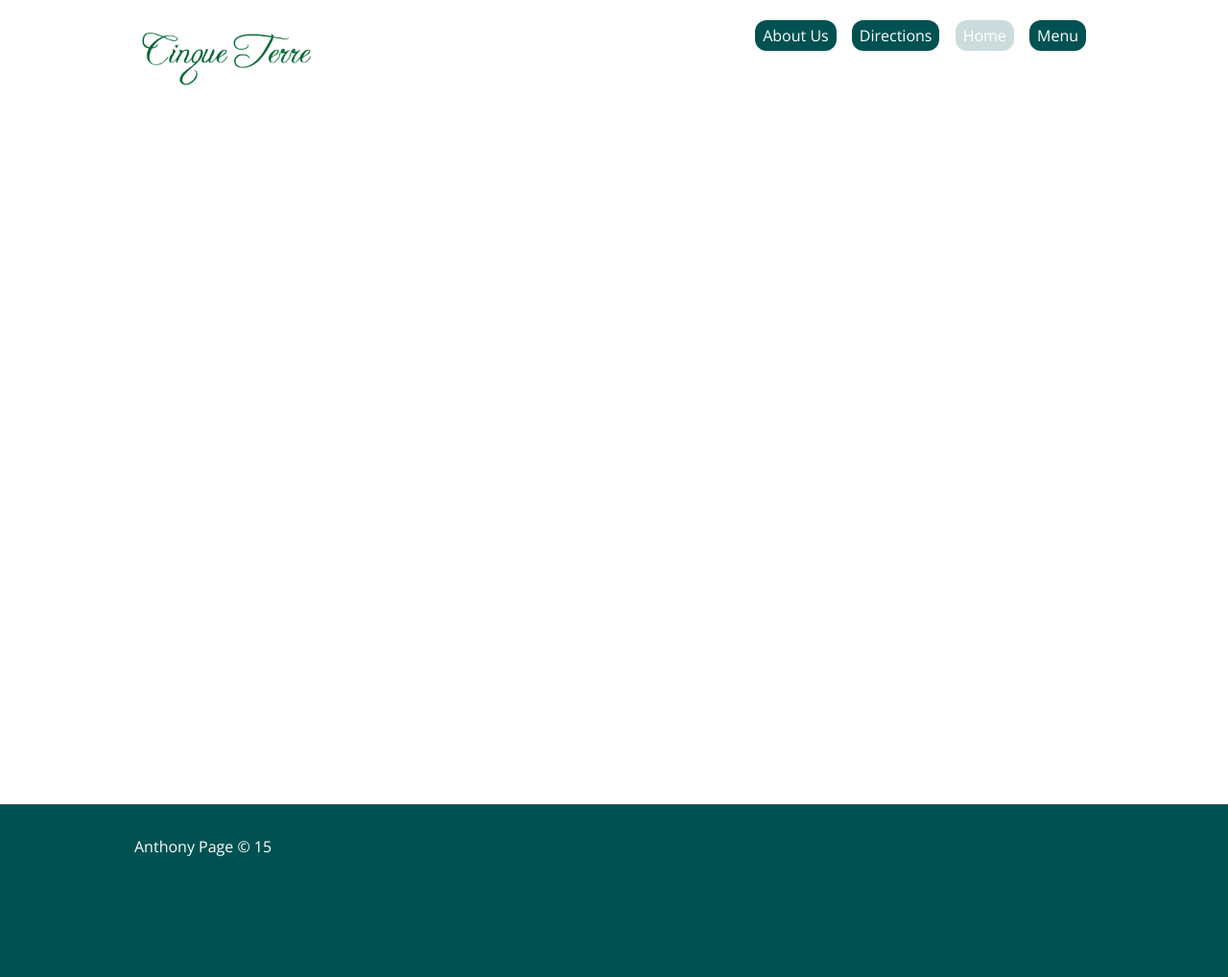
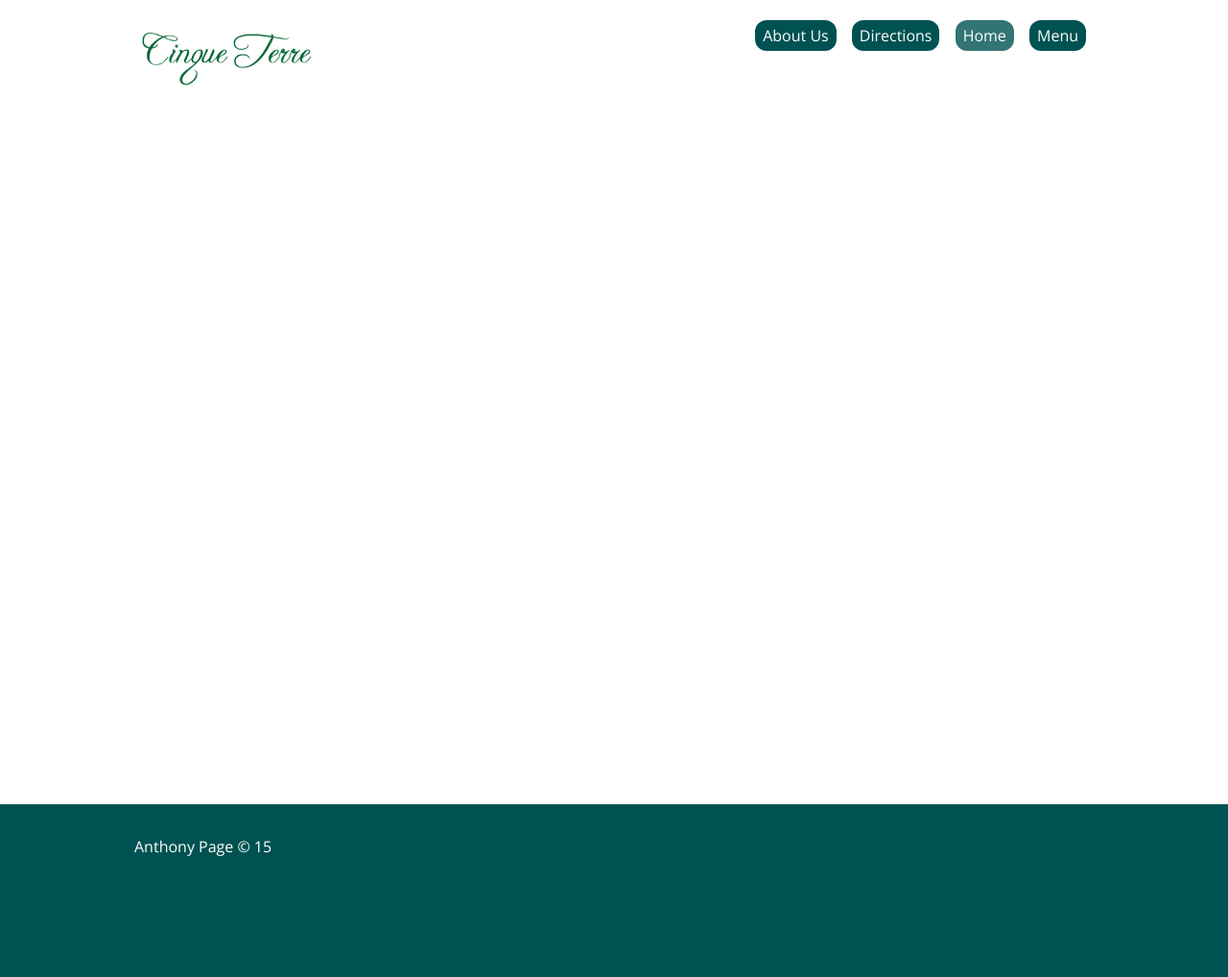
Before and after one commit to cinqueterreli/cinqueterre.github.io, a Jekyll site: the page built from index.html, in a window 1280 px wide. Shown: the whole page at 96% size. Built offline with Jekyll 4.4.1, drawn with Linux system fonts in a browser that asks for light colours.

Commit message:
more navlink stuff

```diff
--- a/css/main.css
+++ b/css/main.css
@@ -151,9 +151,13 @@ a:hover {
 }
 
 .nav-link.active {
-	background-color: rgba(0, 82, 82, .2);
+	background-color: rgba(0, 82, 82, .8);
 }
 
+.nav-link.active:hover {
+	background-color:white;
+	color:#005252;
+}
 
 
 /* -----COLUMNS----- */
```
